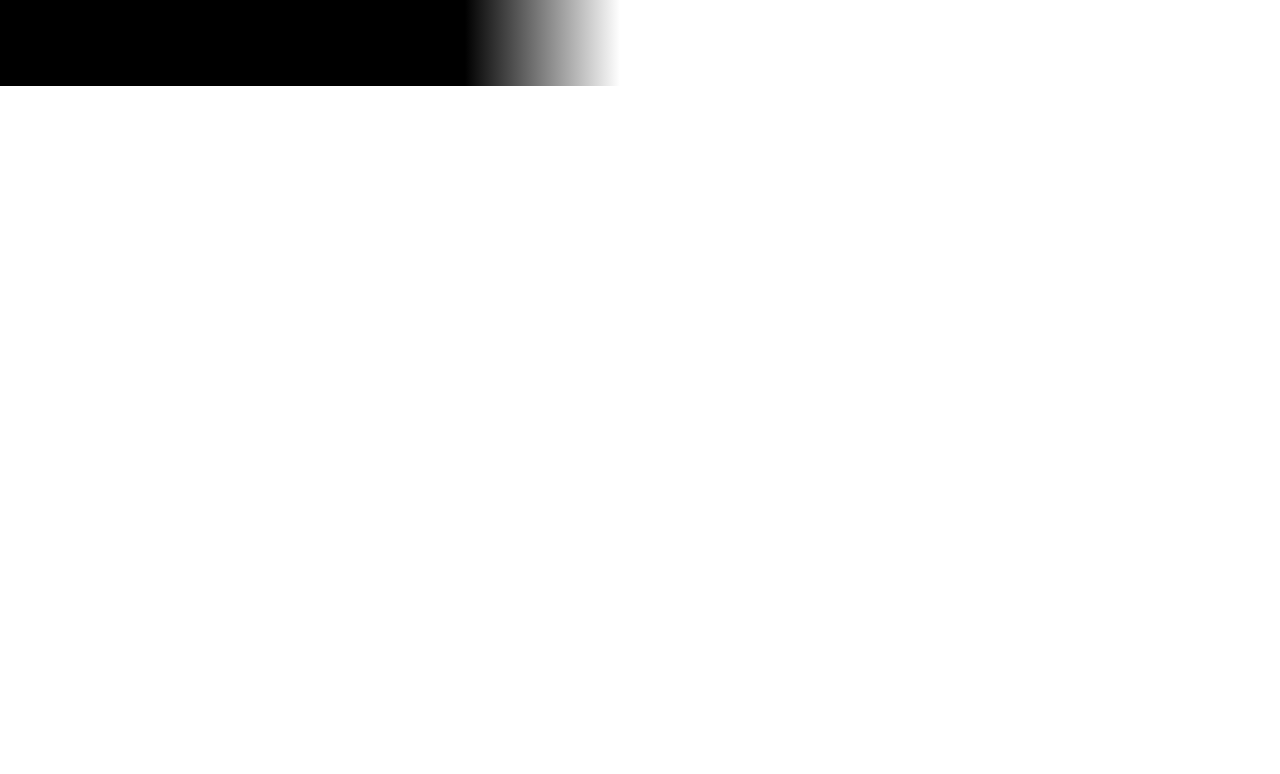
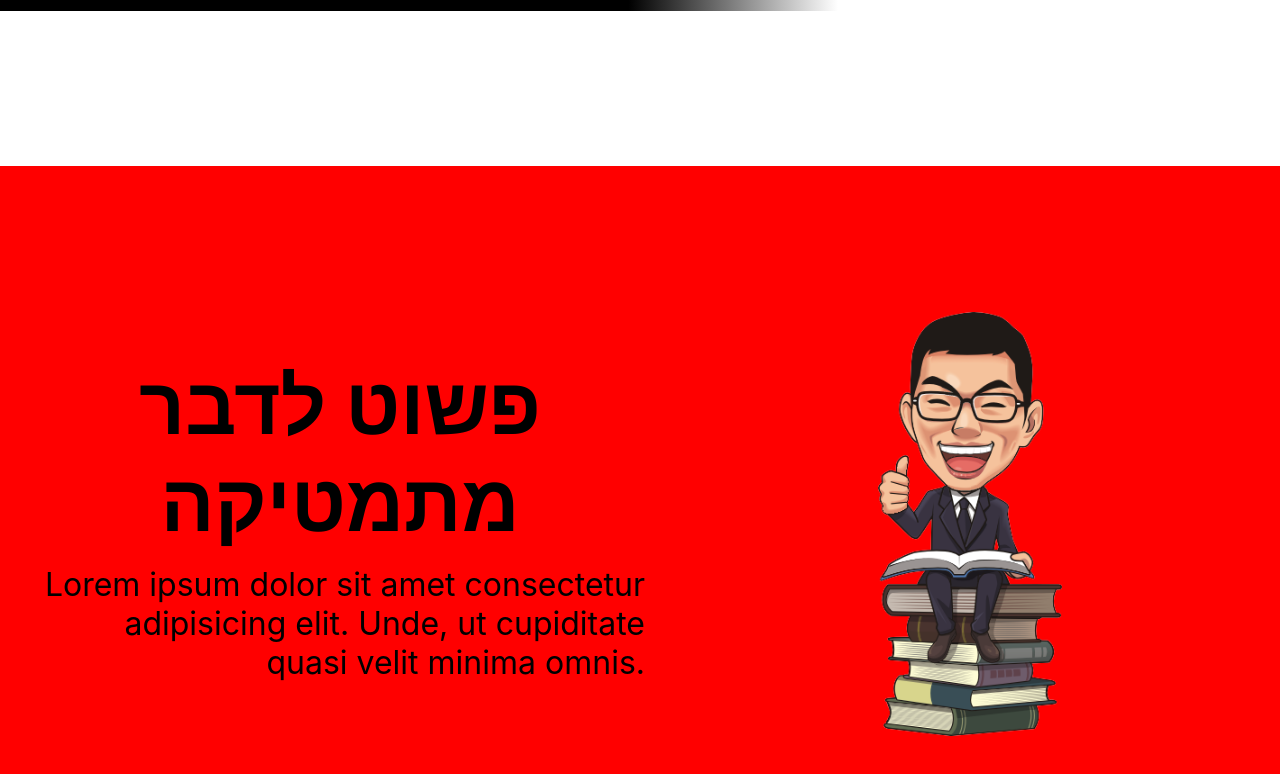
Before and after one commit to itai-rozen/private-teacher, a React (Create React App) app: page / in a window 1280 px wide. Shown: the part 714-1488 px from the top of the page. Before the commit the page ends 800 px from the top, so only its background shows below. Built offline with nearby package versions, Linux system fonts and the light colour scheme.

Commit message:
added second page to home component

```diff
--- a/src/views/Home/Home.tsx
+++ b/src/views/Home/Home.tsx
@@ -3,6 +3,7 @@ import './home.css'
 
 const Home = () => {
   return <div className="home-container">
+    <div className="first-page page">
       <div className="bg-img">
         <img src="oria.png" alt="oria feuerstein rozen" className="self-img" />
       </div>
@@ -13,6 +14,18 @@ const Home = () => {
           sapiente quia dolores veritatis. Libero, quas impedit!</p>
       </div>
     </div>
+    <div className="second-page page">
+      <div className="home-content">
+        <div className="content-text">
+          <h1 className="home-header">פשוט לדבר מתמטיקה</h1>
+          <p>Lorem ipsum dolor sit amet consectetur adipisicing elit. Unde, ut cupiditate quasi velit minima omnis.</p>
+        </div>
+      </div>
+        <div className="study-img">
+          <img src="study.png" alt="" />
+        </div>
+    </div>
+  </div>
 }
 
 export default Home
--- a/src/views/Home/home.css
+++ b/src/views/Home/home.css
@@ -1,20 +1,22 @@
-.home-container {
+.page {
   height: 90vh;
   margin-top: 10vh;
   display: flex;
+  align-items: center;
 }
 .home-container img {
-  width: 100%;
+  width: 90%;
   object-fit: contain;
   box-sizing: border-box;
 }
 .bg-img {
   background: linear-gradient(to left, #fff,#000, #000, #000, #000);
 }
-.home-container > * {
-  width: 50%;
-}
+/* .first-page > * { */
+  /* width: 60%; */
+/* } */
 .home-content {
+  width: 40%;
   display: flex;
   flex-direction: column;
   align-items: center;
@@ -32,3 +34,15 @@
   text-align: right;
   padding: 15px;
 }
+
+.second-page {
+  background-color: red;
+}
+ .second-page > * {
+   width: 50%;
+ }
+
+ .study-img {
+   width: auto;
+   margin: 0 auto;
+ }
```
Lines whose indentation alone changed are shown as unchanged.
